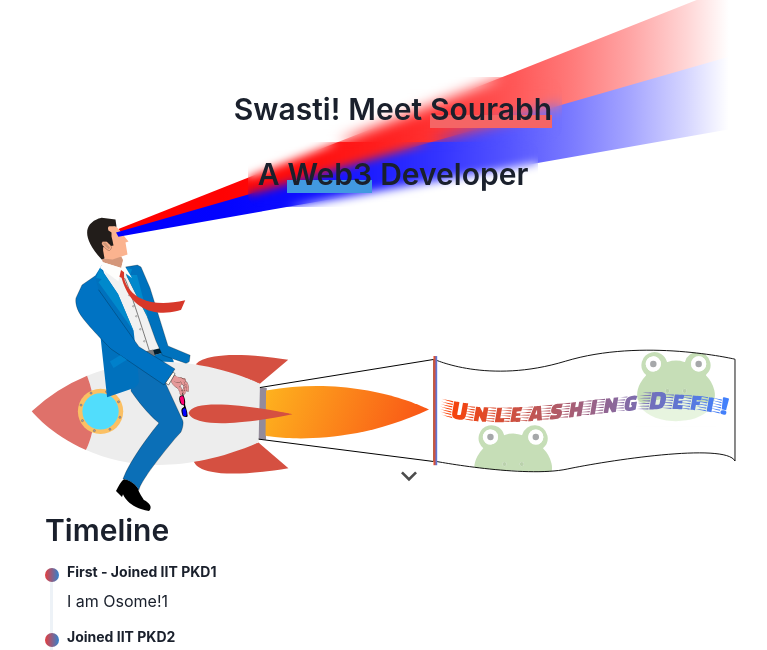
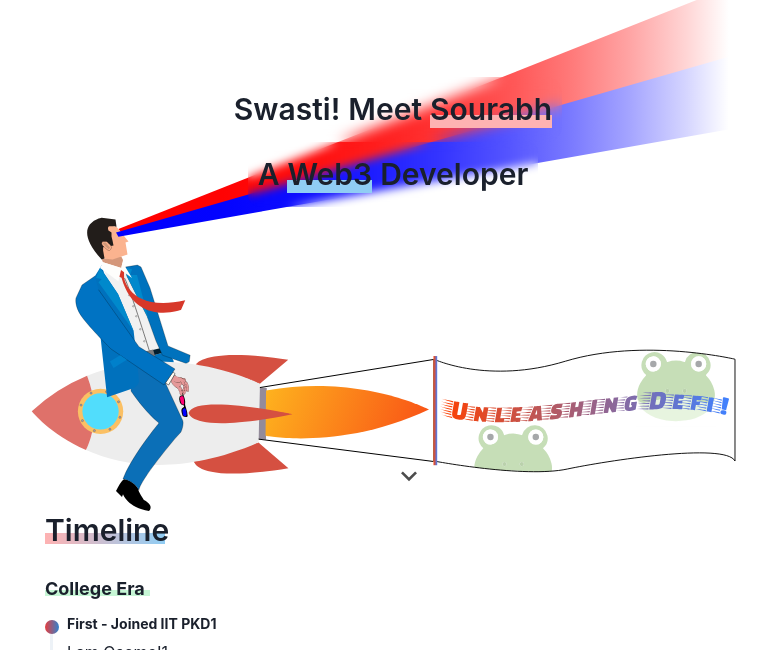
Before and after one commit to sourabhxyz/sourabh.xyz, a Next.js app: page / in a window 1280 px wide. Shown: the part 288-938 px from the top of the page, without its empty margins (247-1014 px from the left). Built offline with nearby package versions, Linux system fonts and the light colour scheme.

Commit message:
updated timeline

```diff
--- a/sections/landing.js
+++ b/sections/landing.js
@@ -168,7 +168,7 @@ function Hero() {
               position: 'absolute',
               bottom: 1,
               left: 0,
-              bg: 'red.400',
+              bg: 'red.200',
               zIndex: -1,
             }}
           >
@@ -194,7 +194,7 @@ function Hero() {
               position: 'absolute',
               bottom: 1,
               left: 0,
-              bg: 'blue.400',
+              bg: 'blue.200',
               zIndex: -1,
             }}
           >
@@ -307,7 +307,24 @@ function BioWorks() {
         paddingBottom={'85px'}
         zIndex={'-1'}
       >
-        <Heading fontWeight={headingFW} fontSize={headingFS}>
+        <Heading
+          position={'relative'}
+          fontWeight={headingFW}
+          fontSize={headingFS}
+          // borderBottom={1}
+          // borderStyle={'solid'}
+          // borderColor={'gray.200'}
+          _after={{
+            content: "''",
+            width: '120px',
+            height: '30%',
+            position: 'absolute',
+            bottom: 1,
+            left: 0,
+            bgGradient: 'linear(to-r, red.200, blue.200)',
+            zIndex: -1,
+          }}
+        >
           Timeline
         </Heading>
         {Timeline()}
--- a/sections/timeline.js
+++ b/sections/timeline.js
@@ -10,6 +10,9 @@ import {
 } from '@chakra-ui/react';
 
 const achievements = [
+  {
+    title: 'College Era',
+    children: [
       {
         title: 'First - Joined IIT PKD1',
         description: 'I am Osome!1',
@@ -74,6 +77,11 @@ const achievements = [
         title: 'Joined IIT PKD1',
         description: 'I am Osome!1',
       },
+    ],
+  },
+  {
+    title: 'Something',
+    children: [
       {
         title: 'Joined IIT PKD2',
         description: 'I am Osome!2',
@@ -110,6 +118,12 @@ const achievements = [
         title: 'Joined IIT PKD1',
         description: 'I am Osome!1',
       },
+    ],
+  },
+
+  {
+    title: 'Mining Era',
+    children: [
       {
         title: 'Joined IIT PKD2',
         description: 'I am Osome!2',
@@ -262,17 +276,69 @@ const achievements = [
         title: 'Last - Joined IIT PKD3',
         description: 'I am Osome!3',
       },
+    ],
+  },
 ];
+function getPixel(str) {
+  // let whiteSpaceCount = 0;
+  // str.split('').map((ch) => {
+  //   if (ch === ' ') {
+  //     whiteSpaceCount = whiteSpaceCount + 1;
+  //   }
+  // });
+  // // characters need more pixels whereas whitespace requires less.
+  // const pixels =
+  //   (str.length - whiteSpaceCount) * (100 / 10) + whiteSpaceCount * (100 / 10);
+  // console.log(str, ' ', whiteSpaceCount, ' ', pixels);
+  // return `${pixels}px`;
+  if (typeof window !== 'undefined') {
+    const canvas = document.createElement('canvas');
+    const context = canvas.getContext('2d');
+    return `${context.measureText(str).width * 2}px`;
+  } else {
+    return '100px';
+  }
+}
 
 export default function Timeline() {
+  const headingFW = '600';
+  const headingFS = { base: 'sm', sm: 'md', lg: 'lg' };
+  const textFW = '600';
+  const textFS = { base: 'xl', sm: '2xl', lg: '3xl' };
   return (
     <List paddingBottom={4}>
-      {achievements.map(({ title, description }, index) => {
-        const isLastElement = index === achievements.length - 1;
+      {achievements.map(({ title, children }, index) => {
+        return (
+          <>
+            <Heading
+              fontSize={headingFS}
+              paddingTop={'30px'}
+              position={'relative'}
+              _after={{
+                content: "''",
+                width: getPixel(title),
+                height: '10%',
+                position: 'absolute',
+                bottom: 1,
+                left: 0,
+                bg: 'green.100',
+                // bgGradient: 'linear(to-r, red.00, blue.200)',
+                zIndex: -1,
+              }}
+            >
+              {title}
+            </Heading>
+            {children.map(({ title, description }, index) => {
+              const isLastElement = index === children.length - 1;
               const isFirstElement = index === 0;
 
               return (
-          <ListItem key={title} zIndex={1} paddingTop={4} position="relative">
+                <ListItem
+                  key={title}
+                  zIndex={1}
+                  paddingTop={4}
+                  position="relative"
+                >
                   <Flex
                     left="5px"
                     top={isFirstElement ? 5 : 0}
@@ -313,6 +379,9 @@ export default function Timeline() {
                 </ListItem>
               );
             })}
+          </>
+        );
+      })}
     </List>
   );
 }
```
Lines whose indentation alone changed are shown as unchanged.
